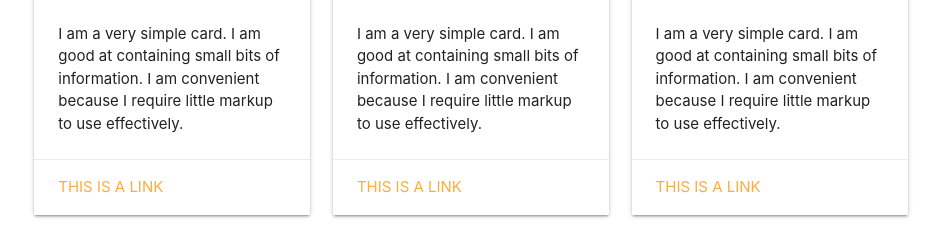
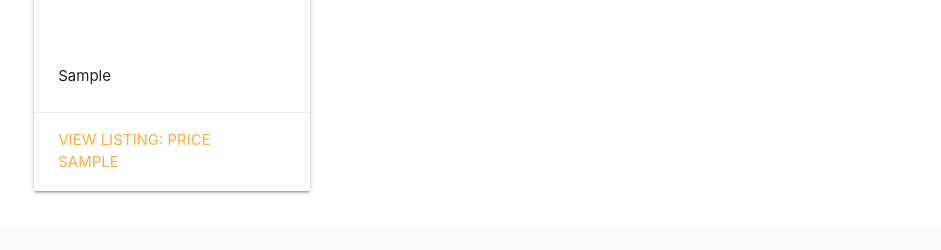
Before and after one commit to CortesBeringola/Django-1stApp, a Django app: template templates/my_app/new_search.html in a window 1280 px wide. Shown: the part 914-1164 px from the top of the page, without its empty margins (169-1110 px from the left). After the commit the page ends 1108 px from the top, so only its background shows below. Run offline with Django 3.2, Linux system fonts and the light colour scheme; data comes from the database, SQL or seed files in the repository; both versions use the stored data as it was after the commit; the template is opened without the code that fills it: values that come from a table or form of the project are taken from there, most other values are stand-ins (such as "Sample title", 1, 10 or a date in 2020).

Commit message:
Add craiglist v02 functionality

```diff
--- a/static/css/style.css
+++ b/static/css/style.css
@@ -0,0 +1,9 @@
+.card {
+    height: 400px;
+    overflow: hidden;
+}
+
+.card-image {
+    height: 250px;
+    overflow: hidden;
+}
--- a/templates/my_app/new_search.html
+++ b/templates/my_app/new_search.html
@@ -1,53 +1,24 @@
+
 {% extends 'base.html' %}
 
 {% block content %}
-<h2 style="text-align: center">{{search | title }}</h2>
+    <h2 style="text-align: center">{{ search | title }}</h2>
 
     <div class="row">
+        {% for post in final_postings %}
             <div class="col s4">
                 <div class="card">
                     <div class="card-image">
-         <img src="https://d17fnq9dkz9hgj.cloudfront.net/uploads/2018/01/shutterstock_587562362.jpg">
+                        <a href="{{ post.1 }}"><img src="{{ post.3 }}" alt=""></a>
                     </div>
                     <div class="card-content">
-          <p>I am a very simple card. I am good at containing small bits of information.
-          I am convenient because I require little markup to use effectively.</p>
+                        <p>{{ post.0 }}</p>
                     </div>
                     <div class="card-action">
-          <a href="#">This is a link</a>
+                        <a href="{{ post.1 }}">View listing: Price {{ post.2 }}</a>
                     </div>
                 </div>
             </div>
-
-      <div class="col s4">
-      <div class="card">
-        <div class="card-image">
-          <img src="https://d17fnq9dkz9hgj.cloudfront.net/uploads/2018/01/shutterstock_587562362.jpg">
+        {% endfor %}
     </div>
-        <div class="card-content">
-          <p>I am a very simple card. I am good at containing small bits of information.
-          I am convenient because I require little markup to use effectively.</p>
-        </div>
-        <div class="card-action">
-          <a href="#">This is a link</a>
-        </div>
-      </div>
-    </div>
-
-      <div class="col s4">
-      <div class="card">
-        <div class="card-image">
-          <img src="https://d17fnq9dkz9hgj.cloudfront.net/uploads/2018/01/shutterstock_587562362.jpg">
-        </div>
-        <div class="card-content">
-          <p>I am a very simple card. I am good at containing small bits of information.
-          I am convenient because I require little markup to use effectively.</p>
-        </div>
-        <div class="card-action">
-          <a href="#">This is a link</a>
-        </div>
-      </div>
-    </div>
-  </div>
-
-{% endblock %}
+{% endblock content %}
```
Also changed, not shown: my_app/views.py (+37 -3 lines), requirements.txt (deleted, +0 -14 lines), db.sqlite3. Lines whose indentation alone changed are shown as unchanged.
